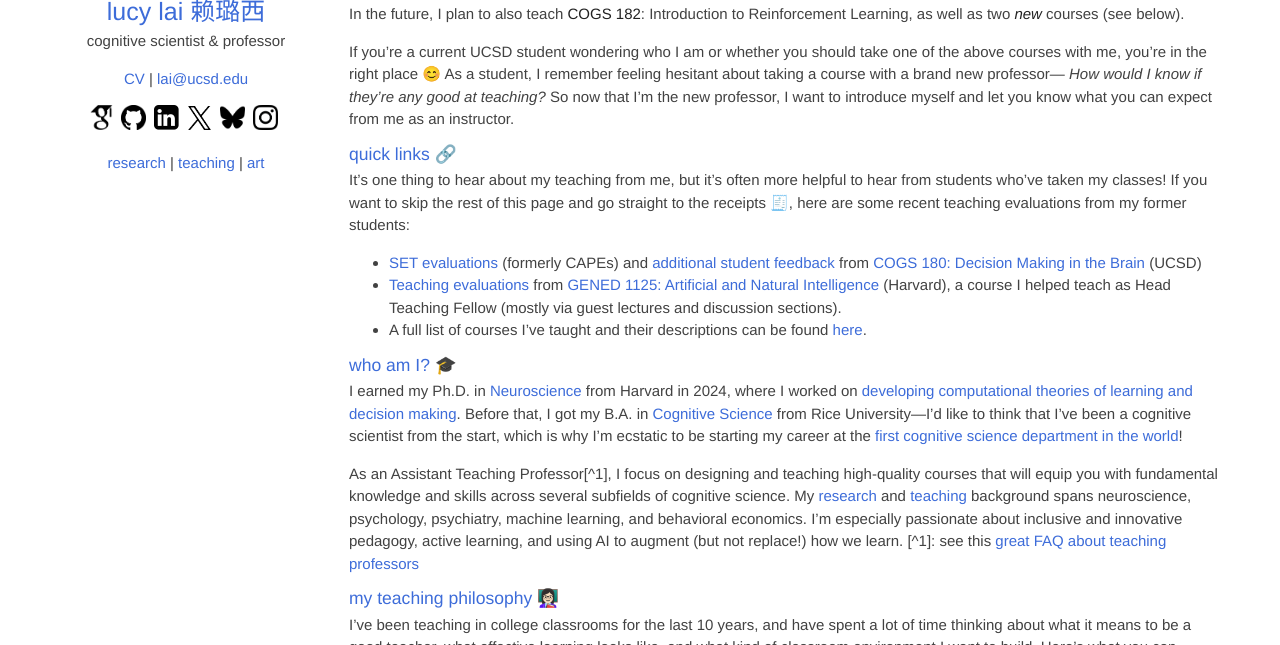
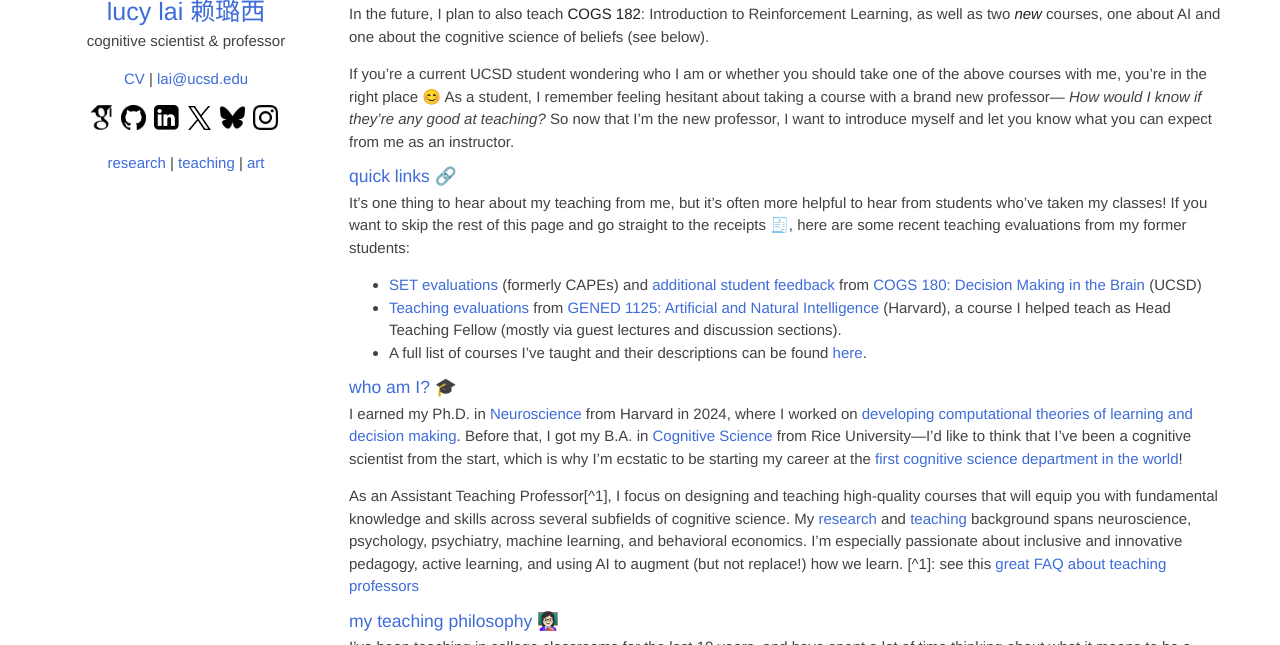
Before and after one commit to lucylai96/lucylai96.github.io, a Jekyll site: the page built from ucsd.md, in a window 1280 px wide and 900 px high, scrolled down 336 px, cut to the strip 255-900 px from the top of the window. Built offline with Jekyll 4.4.1, drawn with Linux system fonts in a browser that asks for light colours; our own code applies the rules of GitHub Pages for plain Markdown files.

Commit message:
Update ucsd.md

```diff
--- a/ucsd.md
+++ b/ucsd.md
@@ -12,7 +12,7 @@ I’m super excited to be starting as **Assistant Teaching Professor** 👩🏻
 - **COGS 9**: Intro to Data Science (Wi26, Sp26)
 - **COGS 118D**: Computational Modeling of Behavior _(_Sp26, _as a revamped course)_
 
-In the future, I plan to also teach **COGS 182**: Introduction to Reinforcement Learning, as well as two _**new**_ courses (see below).
+In the future, I plan to also teach **COGS 182**: Introduction to Reinforcement Learning, as well as two _**new**_ courses, one about AI and one about the cognitive science of beliefs (see below).
 
 If you’re a current UCSD student wondering who I am or whether you should take one of the above courses with me, you’re in the right place 😊 As a student, I remember feeling hesitant about taking a course with a brand new professor--- _How would I know if they’re any good at teaching?_ So now that I’m the new professor, I want to introduce myself and let you know what you can expect from me as an instructor.
 
```
